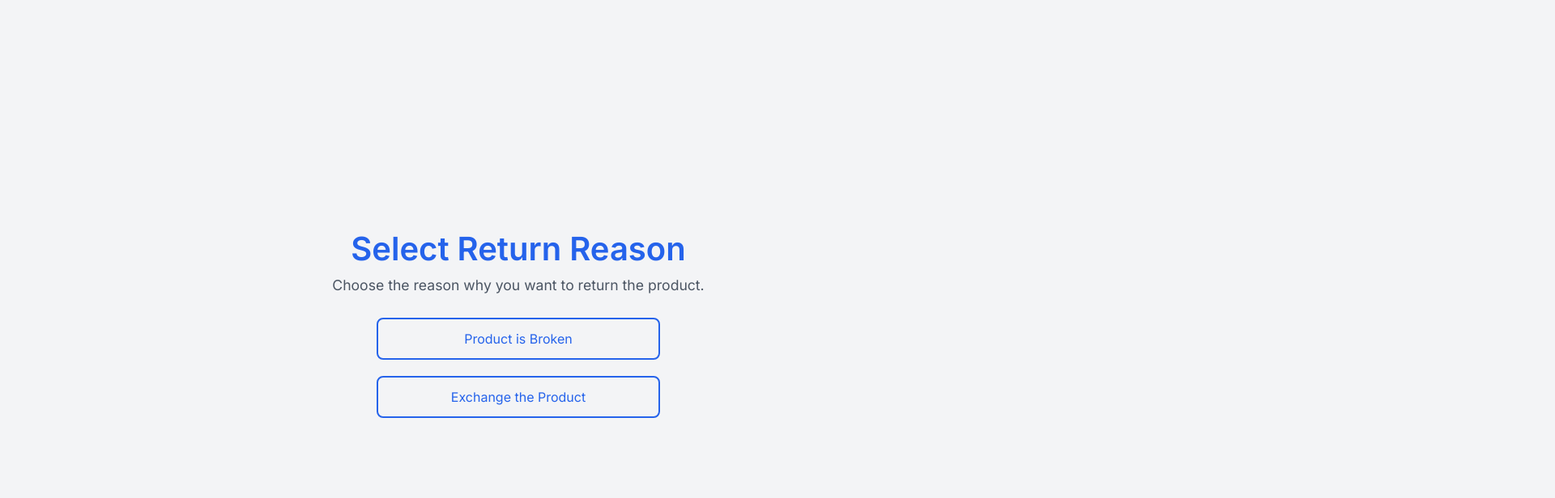
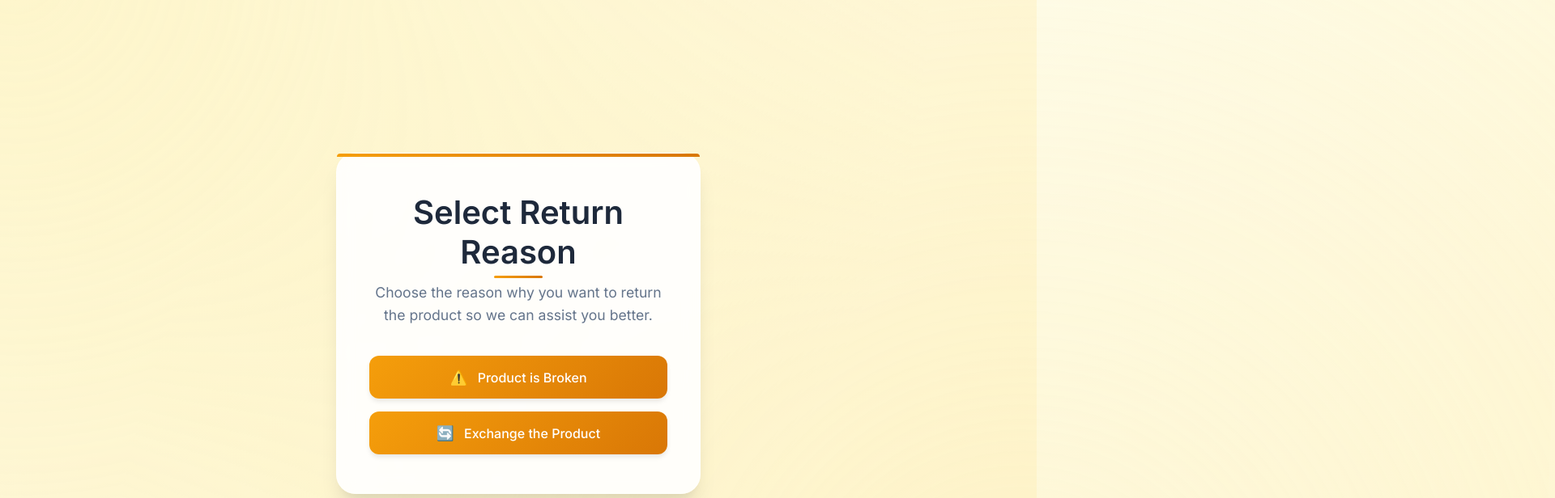
Before and after one commit to SmaranNadig/retrack-website, a plain HTML site: page return.html in a window 1280 px wide. Shown: the top 616 px of the page at 81% size, 1920 px wide, since content can reach past the window. Drawn offline with Linux system fonts and the light colour scheme.

Commit message:
Update return.html

```diff
--- a/return.html
+++ b/return.html
@@ -4,66 +4,224 @@
   <meta charset="UTF-8" />
   <meta name="viewport" content="width=device-width, initial-scale=1.0"/>
   <title>Select Return Reason - ReTrack</title>
-  <link href="https://fonts.googleapis.com/css2?family=Inter:wght@400;600&display=swap" rel="stylesheet">
+  <link href="https://fonts.googleapis.com/css2?family=Inter:wght@400;500;600&display=swap" rel="stylesheet">
   <style>
+    :root {
+      --primary-amber: #f59e0b;
+      --dark-amber: #d97706;
+      --darker-amber: #b45309;
+      --cream-light: #fefce8;
+      --cream-medium: #fef3c7;
+      --cream-dark: #fde68a;
+      --text-primary: #1e293b;
+      --text-secondary: #64748b;
+      --success-green: #22c55e;
+      --warning-amber: #f59e0b;
+    }
+
     * {
-      margin: 0; padding: 0; box-sizing: border-box;
+      margin: 0;
+      padding: 0;
+      box-sizing: border-box;
       font-family: 'Inter', sans-serif;
     }
+
     body {
-      background-color: #f3f4f6;
-      color: #1f2937;
+      background: linear-gradient(135deg, var(--cream-light) 0%, var(--cream-medium) 100%);
+      color: var(--text-primary);
       display: flex;
       flex-direction: column;
       align-items: center;
       justify-content: center;
       min-height: 100vh;
       padding: 20px;
+      position: relative;
+      overflow-x: hidden;
     }
+
+    /* Decorative background elements */
+    body::before {
+      content: '';
+      position: absolute;
+      top: -50%;
+      left: -50%;
+      width: 200%;
+      height: 200%;
+      background-image:
+        radial-gradient(circle at 25% 25%, var(--cream-dark) 0%, transparent 50%),
+        radial-gradient(circle at 75% 75%, var(--cream-medium) 0%, transparent 50%);
+      opacity: 0.3;
+      z-index: -1;
+      animation: floatBackground 20s ease-in-out infinite;
+    }
+
+    @keyframes floatBackground {
+      0%, 100% { transform: translateY(0px) rotate(0deg); }
+      50% { transform: translateY(-20px) rotate(5deg); }
+    }
+
+    .container {
+      background: rgba(255, 255, 255, 0.9);
+      backdrop-filter: blur(10px);
+      border-radius: 24px;
+      padding: 48px 40px;
+      box-shadow:
+        0 20px 25px -5px rgba(0, 0, 0, 0.1),
+        0 10px 10px -5px rgba(0, 0, 0, 0.04);
+      border: 1px solid rgba(255, 255, 255, 0.2);
+      max-width: 450px;
+      width: 100%;
+      text-align: center;
+      position: relative;
+    }
+
+    .container::before {
+      content: '';
+      position: absolute;
+      top: 0;
+      left: 0;
+      right: 0;
+      height: 4px;
+      background: linear-gradient(90deg, var(--primary-amber), var(--dark-amber));
+      border-radius: 24px 24px 0 0;
+    }
+
     h1 {
       font-size: 2.5rem;
       font-weight: 600;
-      margin-bottom: 10px;
-      color: #2563eb;
+      margin-bottom: 12px;
+      color: var(--text-primary);
+      position: relative;
     }
+
+    h1::after {
+      content: '';
+      position: absolute;
+      bottom: -8px;
+      left: 50%;
+      transform: translateX(-50%);
+      width: 60px;
+      height: 3px;
+      background: linear-gradient(90deg, var(--primary-amber), var(--dark-amber));
+      border-radius: 2px;
+    }
+
     p {
       font-size: 1.1rem;
-      color: #4b5563;
-      margin-bottom: 30px;
-      text-align: center;
+      color: var(--text-secondary);
+      margin-bottom: 36px;
+      line-height: 1.6;
     }
+
     .button-container {
       display: flex;
       flex-direction: column;
-      gap: 20px;
+      gap: 16px;
       width: 100%;
-      max-width: 350px;
     }
+
     .btn {
-      background: transparent;
-      border: 2px solid #2563eb;
-      color: #2563eb;
-      padding: 14px 24px;
+      background: linear-gradient(135deg, var(--primary-amber), var(--dark-amber));
+      border: none;
+      color: white;
+      padding: 16px 32px;
       font-size: 1rem;
-      border-radius: 8px;
+      font-weight: 500;
+      border-radius: 12px;
       cursor: pointer;
-      transition: all 0.3s ease;
+      transition: all 0.3s cubic-bezier(0.4, 0, 0.2, 1);
       text-align: center;
       text-decoration: none;
+      position: relative;
+      overflow: hidden;
+      box-shadow: 0 4px 6px -1px rgba(0, 0, 0, 0.1);
     }
+
+    .btn::before {
+      content: '';
+      position: absolute;
+      top: 0;
+      left: -100%;
+      width: 100%;
+      height: 100%;
+      background: linear-gradient(90deg, transparent, rgba(255, 255, 255, 0.2), transparent);
+      transition: left 0.5s;
+    }
+
+    .btn:hover::before {
+      left: 100%;
+    }
+
     .btn:hover {
-      background-color: #2563eb;
-      color: white;
+      transform: translateY(-2px);
+      box-shadow:
+        0 10px 15px -3px rgba(0, 0, 0, 0.1),
+        0 4px 6px -2px rgba(0, 0, 0, 0.05);
+      background: linear-gradient(135deg, var(--dark-amber), var(--darker-amber));
+    }
+
+    .btn:active {
+      transform: translateY(0);
+    }
+
+    /* Icon styling */
+    .btn-icon {
+      margin-right: 8px;
+      font-size: 1.1em;
+    }
+
+    /* Responsive design */
+    @media (max-width: 480px) {
+      .container {
+        padding: 32px 24px;
+        margin: 16px;
+      }
+
+      h1 {
+        font-size: 2rem;
+      }
+
+      p {
+        font-size: 1rem;
+      }
+
+      .btn {
+        padding: 14px 24px;
+        font-size: 0.95rem;
+      }
+    }
+
+    /* Subtle animation for container */
+    .container {
+      animation: slideInUp 0.6s ease-out;
+    }
+
+    @keyframes slideInUp {
+      from {
+        opacity: 0;
+        transform: translateY(30px);
+      }
+      to {
+        opacity: 1;
+        transform: translateY(0);
+      }
     }
   </style>
 </head>
 <body>
-  <h1>Select Return Reason</h1>
-  <p>Choose the reason why you want to return the product.</p>
-
-  <div class="button-container">
-    <a href="broken-return.html" class="btn">Product is Broken</a>
-    <a href="exchange-return.html" class="btn">Exchange the Product</a>
+  <div class="container">
+    <h1>Select Return Reason</h1>
+    <p>Choose the reason why you want to return the product so we can assist you better.</p>
+    <div class="button-container">
+      <a href="broken-return.html" class="btn">
+        <span class="btn-icon">⚠️</span>
+        Product is Broken
+      </a>
+      <a href="exchange-return.html" class="btn">
+        <span class="btn-icon">🔄</span>
+        Exchange the Product
+      </a>
+    </div>
   </div>
 </body>
 </html>
```
